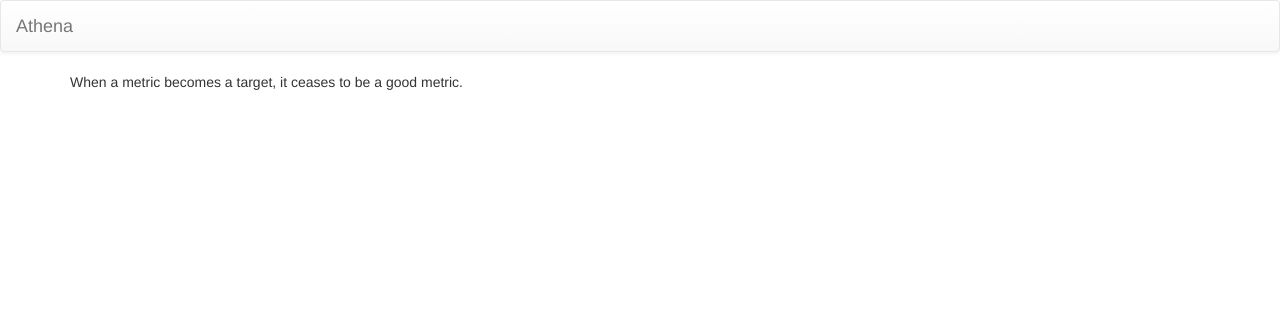
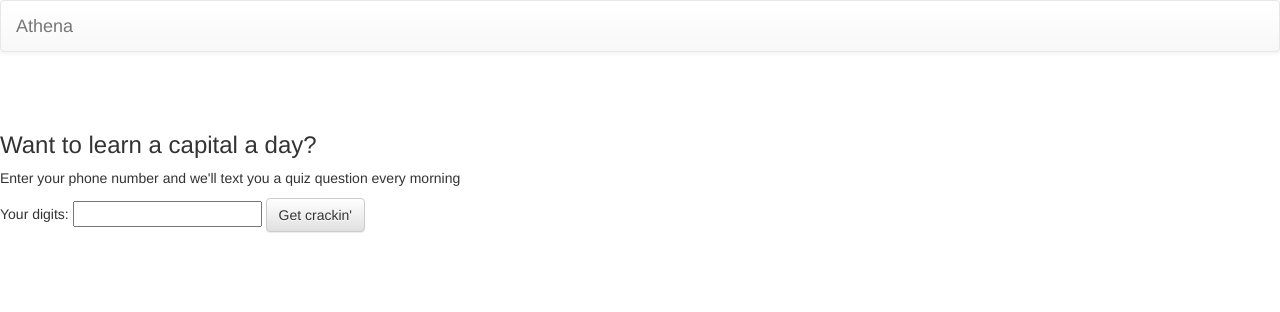
Before and after one commit to rooharrigan/Athena, a Flask app: page /twilio in a window 1280 px wide. Shown: the top 312 px of the page. Run offline with Flask 2, Linux system fonts and the light colour scheme; parts of the project's set-up code (start-up, migrations or seed data) failed here and were passed over; some libraries are stand-ins or nearby versions.

Commit message:
started Twilio API build.

```diff
--- a/model.py
+++ b/model.py
@@ -21,6 +21,7 @@ class User(db.Model, UserMixin):
     id = db.Column(db.Integer, primary_key=True, autoincrement=True)
     email = db.Column(db.String, nullable=False)
     password_hash = db.Column(db.String, nullable=False)
+    phone_number = db.Column(db.Integer, nullable=True)
     #Inheriting from UserMixin gives you defaults of is_authenticated(), is_active(), is_anonymous(), and get_id() functions required by Flask-Login
 
     def __init__(self, email, password):
--- a/requirements.txt
+++ b/requirements.txt
@@ -14,12 +14,15 @@ Jinja2==2.7.3
 lxml==3.4.4
 MarkupSafe==0.23
 mwparserfromhell==0.4.2
+numpy==1.10.1
 psycopg2==2.6.1
 pycparser==2.14
+pytz==2015.7
 pywikibot==2.0rc3
 requests==2.8.1
 six==1.10.0
 SQLAlchemy==1.0.3
+twilio==4.9.1
 Werkzeug==0.10.4
 wheel==0.24.0
 wikipedia==1.4.0
--- a/server.py
+++ b/server.py
@@ -3,7 +3,7 @@
 making changes will run the server for this game with the debugger on."""
 
 ##############################################################################
-#Externals
+#Flask
 from flask import Flask, request, render_template, session, redirect, url_for, escape, flash, jsonify
 from flask_debugtoolbar import DebugToolbarExtension
 from flask_sqlalchemy import SQLAlchemy
@@ -25,14 +25,13 @@ from compliments import compliments
 
 
 app = Flask(__name__)
-app.secret_key = "Get up, get up, get up, get up, it's the first of the month."
+app.secret_key = "Wake up, get up, get up, get up, it's the first of the month."
 ##############################################################################
 #Login/Signup Settings
 login_manager = LoginManager()
 login_manager.init_app(app)
 login_manager.login_message = 0
 login_manager.login_view = "/"
-
 @login_manager.user_loader
 def user_loader(userid):
     return User.query.filter(User.id == userid).first()
@@ -366,8 +365,16 @@ def make_athena_chart():
 
 
 @app.route('/twilio')
+def twilio_form():
+
+    return render_template("twilio_signup.html")
+
+
+@app.route('/twilio_signup', methods=['POST'])
 def twilio_signup():
-
+    number = request.form.get("phone-number")
+    current_user.phone_number = number
+    db.session.commit()
 
     return render_template("base.html")
 
--- a/templates/twilio_signup.html
+++ b/templates/twilio_signup.html
@@ -11,9 +11,10 @@
         <h3>Want to learn a capital a day?</h3>
         <p>Enter your phone number and we'll text you a quiz question
             every morning</p>
-        <div>
-            <input type="text" name="phone-number" id="twilio">Your digits: </input>
-        </div>
+        <form action="/twilio_signup" method="POST" name="twilio" id="twilio">
+            Your digits: <input type="text" name="phone-number" id="phone-number"></input>
+            <input class="btn btn-default" type="submit" id="twilio-submit" value="Get crackin'">
+        </form>
 
     </div><!-- close column -->
 </div><!-- close row -->
```
Also changed, not shown: twilio.py (added, +18 -0 lines), 1 other file.
